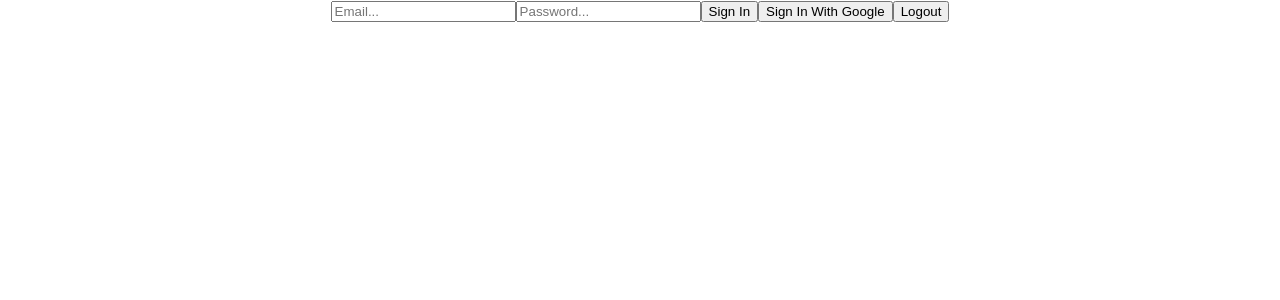
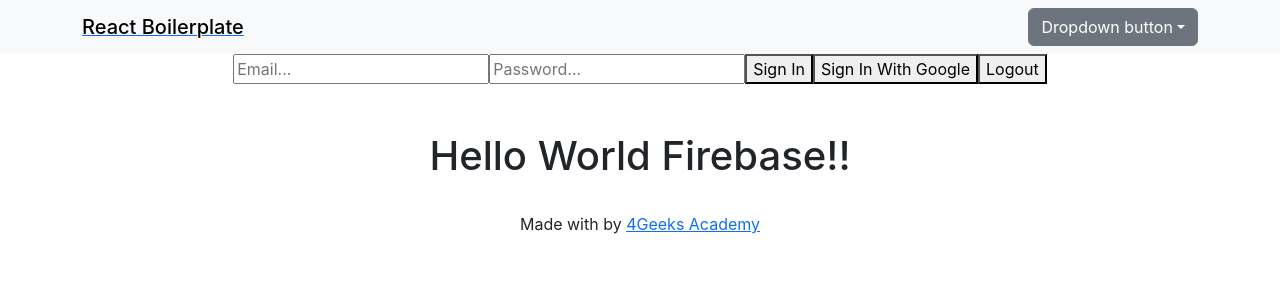
Before and after one commit to Michaelmira/Firebase_react_vehicle_maintenance_alert, a React (Create React App) app: page / in a window 1280 px wide. Shown: the top 300 px of the page. Built offline with nearby package versions, Linux system fonts and the light colour scheme; no server answers.

Commit message:
add react router, add bootstrap

```diff
--- a/package.json
+++ b/package.json
@@ -3,10 +3,13 @@
   "version": "0.1.0",
   "private": true,
   "dependencies": {
+    "@popperjs/core": "^2.11.8",
+    "bootstrap": "^5.3.3",
     "cra-template": "1.2.0",
     "firebase": "^11.2.0",
     "react": "^18.2.0",
     "react-dom": "^18.2.0",
+    "react-router-dom": "^7.1.5",
     "react-scripts": "5.0.1",
     "web-vitals": "^4.2.4"
   },
--- a/public/index.html
+++ b/public/index.html
@@ -25,6 +25,7 @@
       Learn how to configure a non-root public URL by running `npm run build`.
     -->
     <title>React App</title>
+    <script src="https://cdn.jsdelivr.net/npm/bootstrap@5.3.3/dist/js/bootstrap.bundle.min.js" integrity="sha384-YvpcrYf0tY3lHB60NNkmXc5s9fDVZLESaAA55NDzOxhy9GkcIdslK1eN7N6jIeHz" crossorigin="anonymous"></script>
   </head>
   <body>
     <noscript>You need to enable JavaScript to run this app.</noscript>
@@ -39,5 +40,7 @@
       To begin the development, run `npm start` or `yarn start`.
       To create a production bundle, use `npm run build` or `yarn build`.
     -->
+    <script src="https://cdn.jsdelivr.net/npm/@popperjs/core@2.11.8/dist/umd/popper.min.js" integrity="sha384-I7E8VVD/ismYTF4hNIPjVp/Zjvgyol6VFvRkX/vR+Vc4jQkC+hVqc2pM8ODewa9r" crossorigin="anonymous"></script>
+    <script src="https://cdn.jsdelivr.net/npm/bootstrap@5.3.3/dist/js/bootstrap.min.js" integrity="sha384-0pUGZvbkm6XF6gxjEnlmuGrJXVbNuzT9qBBavbLwCsOGabYfZo0T0to5eqruptLy" crossorigin="anonymous"></script>
   </body>
 </html>
--- a/src/App.js
+++ b/src/App.js
@@ -1,12 +1,10 @@
 import './App.css';
-import { Auth } from './componets/auth.js';
+import Layout from './store/layout';
 
 function App() {
   return (
     <div className="App">
-      <Auth />
-
-
+      <Layout />
     </div>
   );
 }
--- /dev/null
+++ b/src/componet/footer.js
@@ -0,0 +1,8 @@
+export const Footer = () => (
+	<footer className="footer mt-auto py-3 text-center">
+		<p>
+			Made with <i className="fa fa-heart text-danger" /> by{" "}
+			<a href="http://www.4geeksacademy.com">4Geeks Academy</a>
+		</p>
+	</footer>
+);
--- /dev/null
+++ b/src/componet/navbar.js
@@ -0,0 +1,29 @@
+import React from "react";
+import { Link } from "react-router-dom";
+
+export const Navbar = () => {
+	return (
+		<nav className="navbar navbar-light bg-light">
+			<div className="container d-flex justify-content-between">
+				<Link to="/">
+					<span className="navbar-brand mb-0 h1">React Boilerplate</span>
+				</Link>
+
+				<div>
+					<div class="dropdown">
+						<button class="btn btn-secondary dropdown-toggle" type="button" data-bs-toggle="dropdown" aria-expanded="false">
+							Dropdown button
+						</button>
+						<ul class="dropdown-menu">
+							<li><a class="dropdown-item" href="#">Action</a></li>
+							<li><a class="dropdown-item" href="#">Another action</a></li>
+							<li><a class="dropdown-item" href="#">Something else here</a></li>
+						</ul>
+					</div>
+
+				</div>
+
+			</div>
+		</nav>
+	);
+};
--- /dev/null
+++ b/src/componet/scrollToTop.js
@@ -0,0 +1,20 @@
+import React from "react";
+import PropTypes from "prop-types";
+
+class ScrollToTop extends React.Component {
+	componentDidUpdate(prevProps) {
+		if (this.props.location !== prevProps.location) {
+			window.scrollTo(0, 0);
+		}
+	}
+
+	render() {
+		return this.props.children;
+	}
+}
+
+export default ScrollToTop;
+ScrollToTop.propTypes = {
+	location: PropTypes.object,
+	children: PropTypes.any
+};
--- a/src/config/firebase.js
+++ b/src/config/firebase.js
@@ -1,5 +1,6 @@
 import { initializeApp } from "firebase/app";
 import { getAuth, GoogleAuthProvider } from "firebase/auth";
+import { getFirestore } from "firebase/firestore";
 
 const firebaseConfig = {
   apiKey: process.env.REACT_APP_FIREBASE_API_KEY,
@@ -15,3 +16,5 @@ const app = initializeApp(firebaseConfig);
 
 export const auth = getAuth(app);
 export const googleProvider = new GoogleAuthProvider();
+
+export const db = getFirestore(app)
--- a/src/index.js
+++ b/src/index.js
@@ -1,8 +1,9 @@
 import React from 'react';
 import ReactDOM from 'react-dom/client';
+import 'bootstrap/dist/css/bootstrap.min.css';  // Add this line
+import 'bootstrap/dist/js/bootstrap.bundle.min.js';
 import './index.css';
 import App from './App';
-import reportWebVitals from './reportWebVitals';
 
 const root = ReactDOM.createRoot(document.getElementById('root'));
 root.render(
@@ -14,4 +15,3 @@ root.render(
 // If you want to start measuring performance in your app, pass a function
 // to log results (for example: reportWebVitals(console.log))
 // or send to an analytics endpoint. Learn more: https://bit.ly/CRA-vitals
-reportWebVitals();
--- /dev/null
+++ b/src/pages/home.js
@@ -0,0 +1,12 @@
+export const Home = () => {
+
+
+	return (
+		<div className="text-center mt-5">
+			<h1>Hello World Firebase!!</h1>
+			<p>
+			</p>
+
+		</div>
+	);
+};
--- /dev/null
+++ b/src/store/layout.js
@@ -0,0 +1,32 @@
+import React from 'react';
+import { BrowserRouter, Routes, Route } from 'react-router-dom';
+import ScrollToTop from '../componet/scrollToTop.js';
+import { Auth } from '../componet/auth.js';
+import { Navbar } from '../componet/navbar.js';
+import { Footer } from '../componet/footer.js';
+import { Home } from '../pages/home.js';
+
+
+const Layout = () => {
+  const basename = process.env.REACT_APP_BASENAME || '';
+
+  return (
+    <div>
+      <BrowserRouter basename={basename}>
+        <ScrollToTop />
+        <Navbar />
+        <Auth />
+        <Routes>
+          <Route path="/" element={<Home />} />
+          {/* <Route path="/demo" element={<Demo />} />
+          <Route path="/single/:theid" element={<Single />} /> */}
+          <Route path="*" element={<h1>Not found!</h1>} />
+        </Routes>
+        <Footer />
+      </BrowserRouter>
+    </div>
+  );
+};
+
+
+export default Layout;
```
Also changed, not shown: src/componet/backendURL.js (added, +21 -0 lines), src/componet/auth.js (renamed from src/componets/auth.js), 1 other file (tests, documents, lock files or other folders).
